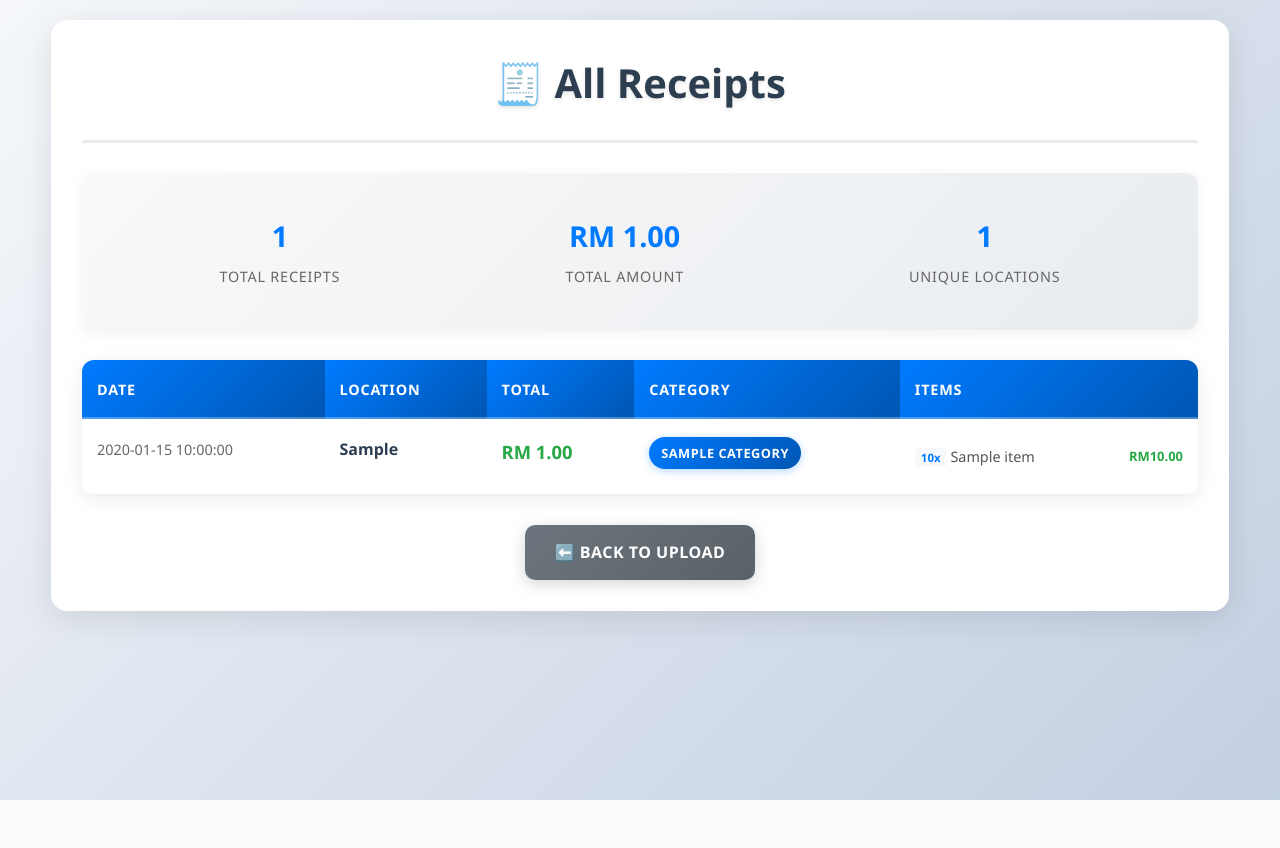
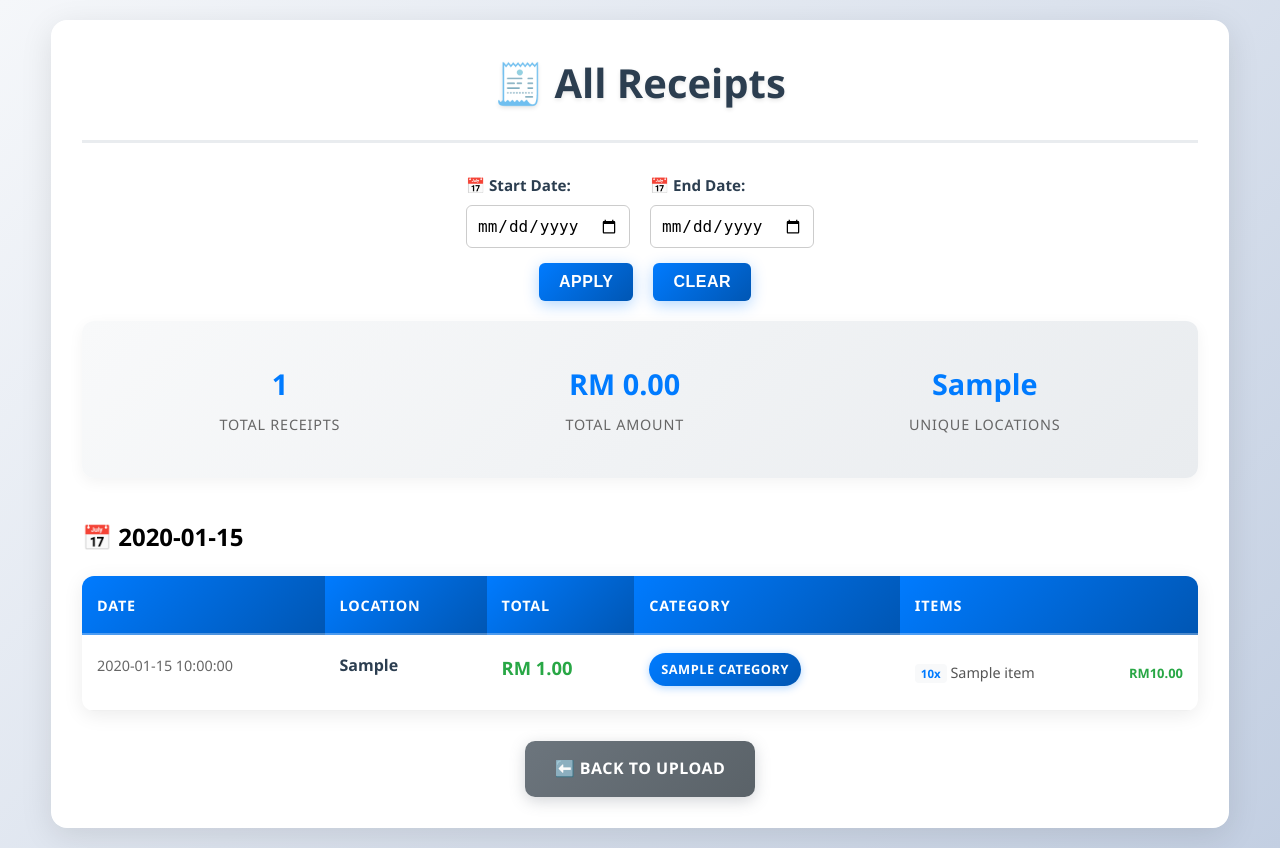
Before and after one commit to Apikmmar/LedgerLens, a Flask app: template templates/receipts.html in a window 1280 px wide. Before the commit the page ends 800 px from the top, so only its background shows below. Run offline with Flask 3, Linux system fonts and the light colour scheme; the template is opened without the code that fills it: most values are stand-ins (such as "Sample title", 1, 10 or a date in 2020); parts of the project's set-up code (start-up, migrations or seed data) failed here and were passed over.

Commit message:
update filter

```diff
--- a/static/style.css
+++ b/static/style.css
@@ -508,3 +508,64 @@
   font-weight: 500;
   background: white;
 }
+
+.filter-bar {
+  margin-bottom: 20px;
+  text-align: center;
+}
+
+.filter-bar input[type="date"] {
+  padding: 10px;
+  font-size: 16px;
+  border-radius: 6px;
+  border: 1px solid #ccc;
+}
+
+.filter-bar button {
+  padding: 10px 20px;
+  margin-left: 10px;
+  background-color: #007BFF;
+  border: none;
+  color: white;
+  border-radius: 6px;
+  cursor: pointer;
+}
+
+.filter-bar select {
+  padding: 10px;
+  font-size: 16px;
+  border-radius: 6px;
+  border: 1px solid #ccc;
+  margin-left: 10px;
+}
+
+
+.filter-bar button:hover {
+  background-color: #0056b3;
+}
+
+.filter-form {
+  display: flex;
+  flex-direction: column;
+  align-items: center;
+  gap: 15px;
+}
+
+.date-range {
+  display: flex;
+  gap: 20px;
+  flex-wrap: wrap;
+  justify-content: center;
+}
+
+.form-group-inline {
+  display: flex;
+  flex-direction: column;
+  align-items: flex-start;
+}
+
+.form-actions {
+  display: flex;
+  gap: 10px;
+  justify-content: center;
+}
--- a/static/upload.js
+++ b/static/upload.js
@@ -1,9 +1,14 @@
-document.getElementById('uploadForm').addEventListener('submit', async function(e) {
+document.addEventListener('DOMContentLoaded', function () {
+  const uploadForm = document.getElementById('uploadForm');
+  const fileInput = document.getElementById('fileInput');
+  const fileInputPresigned = document.getElementById('fileInputPresigned');
+  const statusDiv = document.getElementById('status');
+
+  if (uploadForm) {
+    uploadForm.addEventListener('submit', async function (e) {
       e.preventDefault();
 
-  const fileInput = document.getElementById('fileInput');
       const file = fileInput.files[0];
-  const statusDiv = document.getElementById('status');
       const submitButton = e.target.querySelector('button[type="submit"]');
 
       if (!file) {
@@ -48,14 +53,35 @@
         submitButton.classList.remove('loading');
       }
     });
+  }
 
-async function uploadWithPresigned() {
-  const fileInput = document.getElementById("fileInputPresigned");
-  const file = fileInput.files[0];
+  if (fileInput) {
+    fileInput.addEventListener('change', function (e) {
+      const file = e.target.files[0];
+      if (file) {
+        const fileSize = (file.size / (1024 * 1024)).toFixed(2);
+        showStatus(`Selected: ${file.name} (${fileSize} MB)`, 'processing');
+      }
+    });
+  }
+
+  if (fileInputPresigned) {
+    fileInputPresigned.addEventListener('change', function (e) {
+      const file = e.target.files[0];
+      if (file) {
+        const fileSize = (file.size / (1024 * 1024)).toFixed(2);
+        showStatus(`Selected: ${file.name} (${fileSize} MB)`, 'processing');
+      }
+    });
+  }
+
+  // Presigned upload function
+  window.uploadWithPresigned = async function () {
+    const file = fileInputPresigned?.files[0];
     const button = event.target;
 
     if (!file) {
-    showStatus("Please select a file first.", 'error');
+      showStatus('Please select a file first.', 'error');
       return;
     }
 
@@ -71,65 +97,67 @@
 
     button.disabled = true;
     button.classList.add('loading');
-  showStatus("Generating pre-signed URL...", 'processing');
+    showStatus('Generating pre-signed URL...', 'processing');
 
     try {
-    const res = await fetch("/presign", {
-      method: "POST",
-      headers: { "Content-Type": "application/json" },
+      const res = await fetch('/presign', {
+        method: 'POST',
+        headers: { 'Content-Type': 'application/json' },
         body: JSON.stringify({ filename: file.name, type: file.type })
       });
 
       const data = await res.json();
 
-    if (!res.ok) {
-      throw new Error(data.error || 'Failed to get pre-signed URL');
-    }
+      if (!res.ok) throw new Error(data.error || 'Failed to get pre-signed URL');
 
       const { url, key } = data;
 
-    showStatus("Uploading to S3...", 'processing');
+      showStatus('Uploading to S3...', 'processing');
 
       const uploadRes = await fetch(url, {
-      method: "PUT",
-      headers: { "Content-Type": file.type },
+        method: 'PUT',
+        headers: { 'Content-Type': file.type },
         body: file
       });
 
       if (uploadRes.ok) {
-      showStatus("✅ Upload successful! Processing...", 'processing');
+        showStatus('✅ Upload successful! Processing...', 'processing');
 
-      // Trigger Lambda processing
-      const processRes = await fetch("/process", {
-        method: "POST",
-        headers: { "Content-Type": "application/json" },
-        body: JSON.stringify({ key: key })
+        const processRes = await fetch('/process', {
+          method: 'POST',
+          headers: { 'Content-Type': 'application/json' },
+          body: JSON.stringify({ key })
         });
 
         if (processRes.ok) {
-        showStatus("✅ Receipt processed successfully!", 'success');
+          showStatus('✅ Receipt processed successfully!', 'success');
         } else {
-        showStatus("⚠️ Upload successful but processing failed", 'error');
+          showStatus('⚠️ Upload successful but processing failed', 'error');
         }
       } else {
         throw new Error('Upload to S3 failed');
       }
     } catch (error) {
-    showStatus("❌ Error: " + error.message, 'error');
+      showStatus('❌ Error: ' + error.message, 'error');
     } finally {
       button.disabled = false;
       button.classList.remove('loading');
     }
-}
+  };
 
-// Utility function to show status messages
+  // Drag and drop support
+  setupDragAndDrop();
+});
+
+// Utilities
 function showStatus(message, type) {
   const statusDiv = document.getElementById('status');
+  if (!statusDiv) return;
+
   statusDiv.textContent = message;
   statusDiv.className = type;
   statusDiv.style.display = 'block';
 
-  // Auto-hide success messages after 5 seconds
   if (type === 'success') {
     setTimeout(() => {
       statusDiv.style.display = 'none';
@@ -137,69 +165,36 @@
   }
 }
 
-// File input change handlers for better UX
-document.getElementById('fileInput').addEventListener('change', function(e) {
-  const file = e.target.files[0];
-  if (file) {
-    const fileSize = (file.size / (1024 * 1024)).toFixed(2);
-    showStatus(`Selected: ${file.name} (${fileSize} MB)`, 'processing');
-  }
-});
-
-document.getElementById('fileInputPresigned').addEventListener('change', function(e) {
-  const file = e.target.files[0];
-  if (file) {
-    const fileSize = (file.size / (1024 * 1024)).toFixed(2);
-    showStatus(`Selected: ${file.name} (${fileSize} MB)`, 'processing');
-  }
-});
-
-// Drag and drop functionality
 function setupDragAndDrop() {
   const fileInputs = document.querySelectorAll('input[type="file"]');
 
   fileInputs.forEach(input => {
     const container = input.closest('.container');
+    if (!container) return;
 
     ['dragenter', 'dragover', 'dragleave', 'drop'].forEach(eventName => {
-      container.addEventListener(eventName, preventDefaults, false);
+      container.addEventListener(eventName, e => {
+        e.preventDefault();
+        e.stopPropagation();
+      }, false);
     });
 
-    function preventDefaults(e) {
-      e.preventDefault();
-      e.stopPropagation();
-    }
-
     ['dragenter', 'dragover'].forEach(eventName => {
-      container.addEventListener(eventName, highlight, false);
+      container.addEventListener(eventName, () => container.classList.add('highlight'), false);
     });
 
     ['dragleave', 'drop'].forEach(eventName => {
-      container.addEventListener(eventName, unhighlight, false);
+      container.addEventListener(eventName, () => container.classList.remove('highlight'), false);
     });
 
-    function highlight(e) {
-      container.classList.add('highlight');
-    }
-
-    function unhighlight(e) {
-      container.classList.remove('highlight');
-    }
-
-    container.addEventListener('drop', handleDrop, false);
-
-    function handleDrop(e) {
-      const dt = e.dataTransfer;
-      const files = dt.files;
-
+    container.addEventListener('drop', e => {
+      const files = e.dataTransfer.files;
       if (files.length > 0) {
         input.files = files;
-        const event = new Event('change', { bubbles: true });
-        input.dispatchEvent(event);
+        input.dispatchEvent(new Event('change', { bubbles: true }));
       }
-    }
+    }, false);
   });
 }
 
-// Initialize drag and drop when page loads
-document.addEventListener('DOMContentLoaded', setupDragAndDrop);
+console.log('✅ upload.js loaded successfully');
--- a/templates/receipts.html
+++ b/templates/receipts.html
@@ -1,8 +1,8 @@
 <!DOCTYPE html>
 <html lang="en">
 <head>
-  <meta charset="UTF-8">
-  <meta name="viewport" content="width=device-width, initial-scale=1.0">
+  <meta charset="UTF-8" />
+  <meta name="viewport" content="width=device-width, initial-scale=1.0"/>
   <title>All Receipts</title>
   <link rel="stylesheet" href="{{ url_for('static', filename='style.css') }}">
 </head>
@@ -12,24 +12,49 @@
       <h1>🧾 All Receipts</h1>
     </div>
 
-    {% if receipts %}
+    {% if grouped_receipts %}
+      <div class="filter-bar">
+      <form method="get" action="/receipts" class="filter-form">
+        <div class="date-range">
+          <div class="form-group-inline">
+            <label for="start-date">📅 Start Date:</label>
+            <input type="date" id="start-date" name="start">
+          </div>
+
+          <div class="form-group-inline">
+            <label for="end-date">📅 End Date:</label>
+            <input type="date" id="end-date" name="end">
+          </div>
+        </div>
+
+        <div class="form-actions">
+          <button type="submit">Apply</button>
+          <a href="/receipts"><button type="button">Clear</button></a>
+        </div>
+      </form>
+    </div>
+
+
       <!-- Statistics Bar -->
       <div class="stats-bar">
         <div class="stat-item">
-          <span class="stat-value">{{ receipts|length }}</span>
+          <span class="stat-value">{{ total_receipts }}</span>
           <span class="stat-label">Total Receipts</span>
         </div>
         <div class="stat-item">
-          <span class="stat-value">RM {{ "%.2f"|format(receipts|sum(attribute='totalAmount')|float) }}</span>
+          <span class="stat-value">RM {{ "%.2f"|format(total_amount) }}</span>
           <span class="stat-label">Total Amount</span>
         </div>
         <div class="stat-item">
-          <span class="stat-value">{{ receipts|map(attribute='spendingLocation')|unique|list|length }}</span>
+          <span class="stat-value">{{ unique_locations }}</span>
           <span class="stat-label">Unique Locations</span>
         </div>
       </div>
 
-      <!-- Receipts Table -->
+      <!-- Grouped Receipts -->
+      {% for date, receipts in grouped_receipts.items() %}
+      <div class="receipt-group" data-date="{{ date }}">
+        <h2 style="margin-top: 40px;">📅 {{ date }}</h2>
         <table class="receipts-table">
           <thead>
             <tr>
@@ -43,27 +68,19 @@
           <tbody>
             {% for r in receipts %}
             <tr>
-            <td>
-              <span class="date-cell">{{ r.billDate }}</span>
-            </td>
-            <td>
-              <span class="location-cell">{{ r.spendingLocation }}</span>
-            </td>
-            <td>
-              <span class="total-cell">RM {{ "%.2f"|format(r.totalAmount | float) }}</span>
-            </td>
-            <td>
-              <span class="category-cell">{{ r.category }}</span>
-            </td>
+              <td><span class="date-cell">{{ r.billDate }}</span></td>
+              <td><span class="location-cell">{{ r.spendingLocation }}</span></td>
+              <td><span class="total-cell">RM {{ "%.2f"|format(r.totalAmount) }}</span></td>
+              <td><span class="category-cell">{{ r.category }}</span></td>
               <td>
                 <ul class="items-list">
                   {% for item in r.item_table %}
                   <li>
                     <span>
-                      <span class="item-quantity">{{ item.quantity | int }}x</span>
+                      <span class="item-quantity">{{ item.quantity }}x</span>
                       {{ item.itemName }}
                     </span>
-                    <span class="item-price">RM{{ "%.2f"|format(item.price | float) }}</span>
+                    <span class="item-price">RM{{ "%.2f"|format(item.price) }}</span>
                   </li>
                   {% endfor %}
                 </ul>
@@ -72,6 +89,8 @@
             {% endfor %}
           </tbody>
         </table>
+      </div>
+      {% endfor %}
     {% else %}
       <div class="no-receipts">
         <p>No receipts found in the database.</p>
@@ -85,5 +104,7 @@
       </div>
     </div>
   </div>
+
+  <script src="{{ url_for('static', filename='upload.js') }}"></script>
 </body>
 </html>
```
Also changed, not shown: app/routes/receipt_routes.py (+72 -22 lines). Lines whose indentation alone changed are shown as unchanged.
